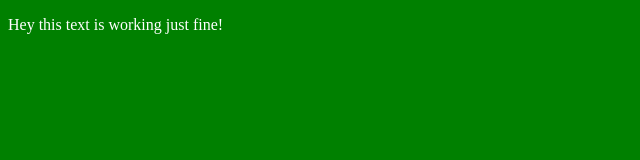
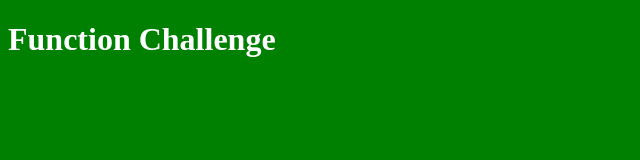
Before and after one commit to oliverbrummel/prime_prestudy_01, a plain HTML site: page index.html in a window 1280 px wide. Shown: the whole page, without its empty margins (0-640 px from the left). Drawn offline with Linux system fonts and the light colour scheme.

Commit message:
Add required header for assignment

```diff
--- a/index.html
+++ b/index.html
@@ -5,7 +5,7 @@
     <script type="text/javascript" src="script.js"></script>
   </head>
   <body>
-    <p>Hey this text is working just fine!</p>
+    <h1>Function Challenge</h1>
 
   </body>
 </html>
```
